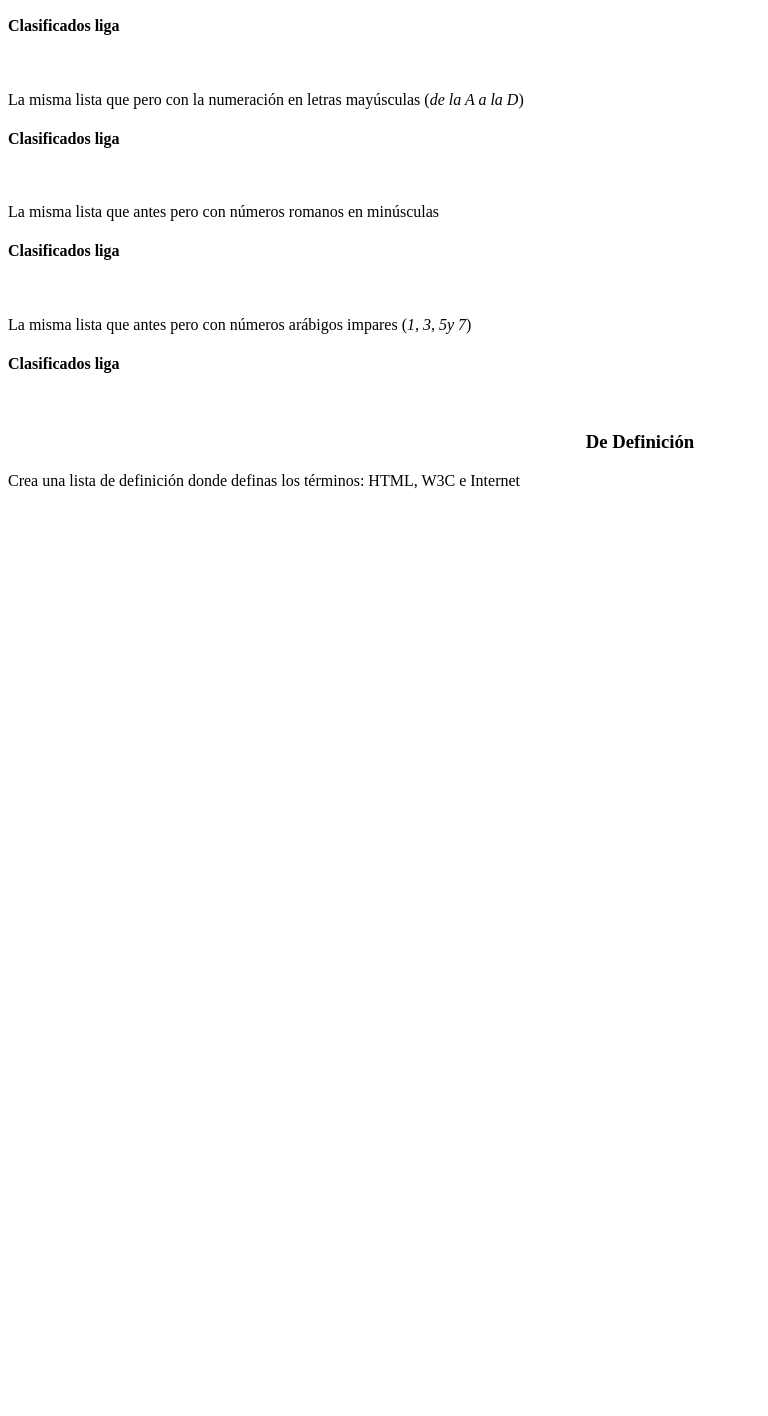
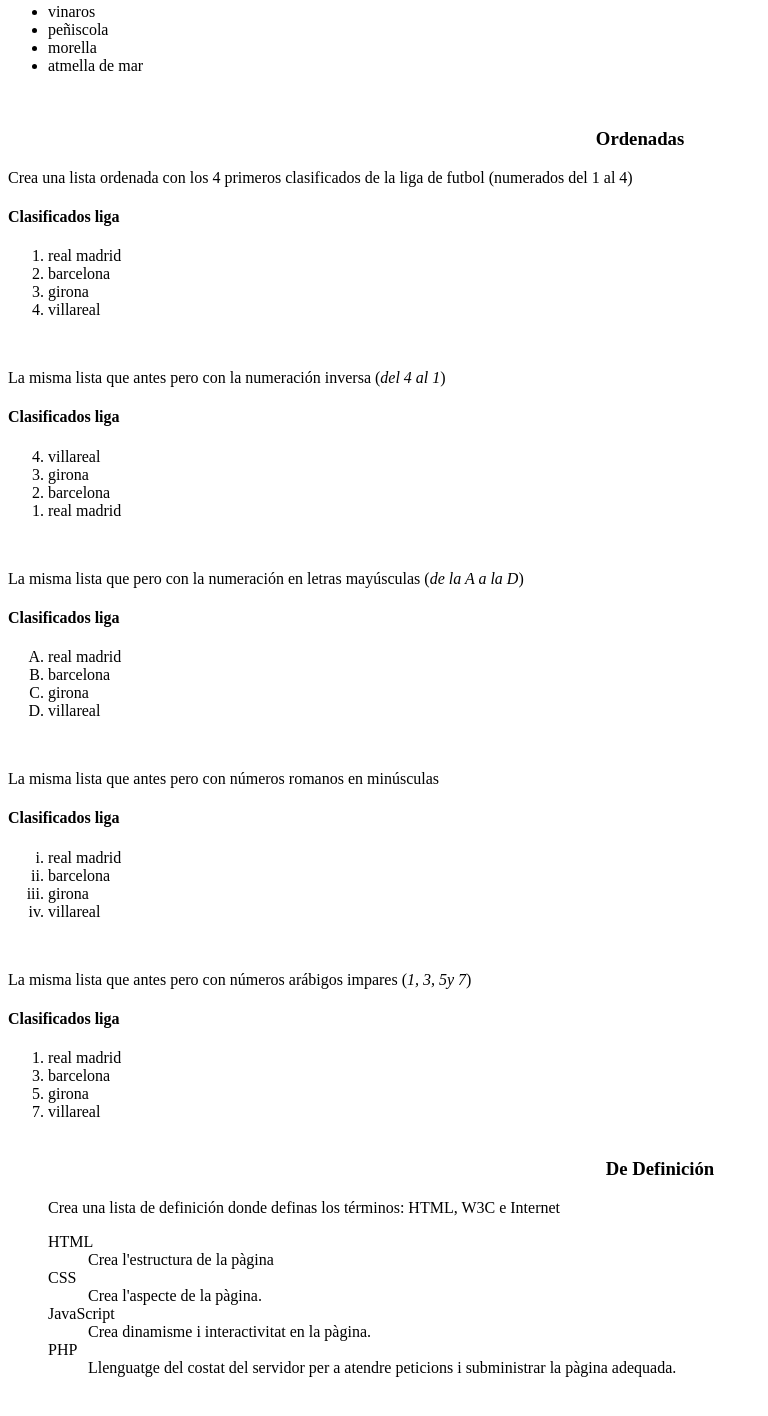
Before and after one commit to joanmr08/html, a plain HTML site: page act6/index.html in a window 1280 px wide. Shown: the part 1833-3249 px from the top of the page, without its empty margins (0-768 px from the left). Before the commit the page ends 2339 px from the top, so only its background shows below. Drawn offline with Linux system fonts and the light colour scheme; files whose address does not match are found by name.

Commit message:
Add files via upload

```diff
--- a/act6/index.html
+++ b/act6/index.html
@@ -62,19 +62,19 @@
 <p>En esta sección vas a practicar con las imágenes. Todas las imágenes deben llevar el atributo <b>alt</b>. Debajo de cada línea inserta las etiquetas que necesites para realizar las siguientes tareas:</p>
 <br />
 <p >A) Inserta la imagen <b>wikipedia.jpg</b> que se encuentra en la misma carpeta que este archivo pero con una anchura de 100 píxels</p>
-<!---           aquí          ---><img alt="imagen de wikipedia"="/home/joanmonserrat/4eso.html/act6/wikipedia.jpg"
+<!---           aquí          ---><img alt="imagen de wikipedia"="wikipedia.jpg" width="100"
 <br />
 
 <p >B) Inserta la imagen <b>wikipedia.jpg</b> que se encuentra en la misma carpeta que este archivo pero con una anchura de 50 píxels y una altura de 200 píxels.</p>
-<!---           aquí          ---><img alt="imagen de wikipedia" src="/home/joanmonserrat/4eso.html/act6/wikipedia.jpg"
+<!---           aquí          ---><img alt="imagen de wikipedia" src="wikipedia.jpg" width="50" height="200">
 <br />
 
 <p >C) Inserta la imagen <b>garfield.jpg</b> que se encuentra en la carpeta <b>gatos</b> dentro de <b>imagenes</b>.</p>
-<!---           aquí          ---><img alt="imagen de garfied" src="/home/joanmonserrat/4eso.html/act6/"
+<!---           aquí          ---><img alt="imagen de garfied" src="imagenes/gatos/garfield.jpg">
 <br />
 
 <p >C) Inserta la imagen <b>ayudante_santa.jpg</b> que se encuentra en la carpeta <b>gatos</b> dentro de <b>imagenes</b>.</p>
-<!---           aquí          ---><imagen alt="imagen de ayudante de santa" src="/home/joanmonserrat/4eso.html/"
+<!---           aquí          ---><imagen alt="imagen de ayudante de santa" src="imagenes/perros/ayudante_santa.jpg">
 <br />
 <!--- *********************************************************************************************************
 *************************              L    I     S    T    A     S         ***********************************
@@ -83,41 +83,82 @@
 <h3 align="center">No ordenadas</h3>
 <p>Crea una lista no ordenada donde aparezcan los nombres de 4 pueblos con encanto (<i>los dejo a tu gusto</i>)</p>
 <h4>Pueblos con encanto</h4>
-<!---                   aquí           -->
+<!---                   aquí           --><ul>
+                                              <li>vinaros</li>
+                                              <li>peñiscola</li>
+                                              <li>morella</li>
+                                              <li>atmella de mar</li>
+                                           </ul>
 <br />
 
 <h3 align="center">Ordenadas</h3>
 <p>Crea una lista ordenada con los 4 primeros clasificados de la liga de futbol (numerados del 1 al 4)</p>
 <h4>Clasificados liga</h4>
-<!---                   aquí           -->
+<!---                   aquí           --><ol>
+<li>real madrid</li>
+<li>barcelona</li>
+<li>girona</li>
+<li>villareal</li>
+</ol>
 <br />
 
 <p>La misma lista que antes pero con la numeración inversa (<i>del 4 al 1</i>)</p>
 <h4>Clasificados liga</h4>
-<!---                   aquí           -->
+<!---                   aquí           --><ol type="4" reversed>
+<li>villareal</li>
+<li>girona</li>
+<li>barcelona</li>
+<li>real madrid</li>
+</ol>
 <br />
 
 <p>La misma lista que pero con la numeración en letras mayúsculas (<i>de la A a la D</i>)</p>
 <h4>Clasificados liga</h4>
-<!---                   aquí           -->
+<!---                   aquí           --><ol type="A">
+                                             <li> real madrid</li>
+                                             <li> barcelona</li>
+                                             <li> girona</li>
+                                             <li> villareal</li>
+</ol>
 <br />
 
 <p>La misma lista que antes pero con números romanos en minúsculas</p>
 <h4>Clasificados liga</h4>
-<!---                   aquí           -->
+<!---                   aquí           --><ol type="i">
+    <li>real madrid</li>
+    <li>barcelona</li>
+    <li>girona</li>
+    <li>villareal</li>
+</ol>
 <br />
 
 <p>La misma lista que antes pero con números arábigos impares (<i>1, 3, 5y 7</i>)</p>
 <h4>Clasificados liga</h4>
-<!---                   aquí           -->
+<!---                   aquí           --><ol>
+    <li>real madrid</li>
+    <li value="3">barcelona</li>
+    <li value="5">girona</li>
+    <li value="7">villareal</li>
+</ul>
 <br />
 
 
 <h3 align="center">De Definición</h3>
 <p>Crea una lista de definición donde definas los términos: HTML, W3C e Internet</h4>
 <!---                   aquí           -->
+<dl>
+    <dt>HTML</dt>
+      <dd>Crea l'estructura de la pàgina</dd>
+    <dt>CSS</dt>
+      <dd>Crea l'aspecte de la pàgina.</dd>
+    <dt>JavaScript</dt>
+      <dd>Crea dinamisme i interactivitat en la pàgina.</dd>
+    <dt>PHP</dt>
+      <dd>Llenguatge del costat del servidor per a atendre
+          peticions i subministrar la pàgina adequada.</dd>
+  </dl>
 <br />
+</body>
 
 
-</body>
 </html>
```
